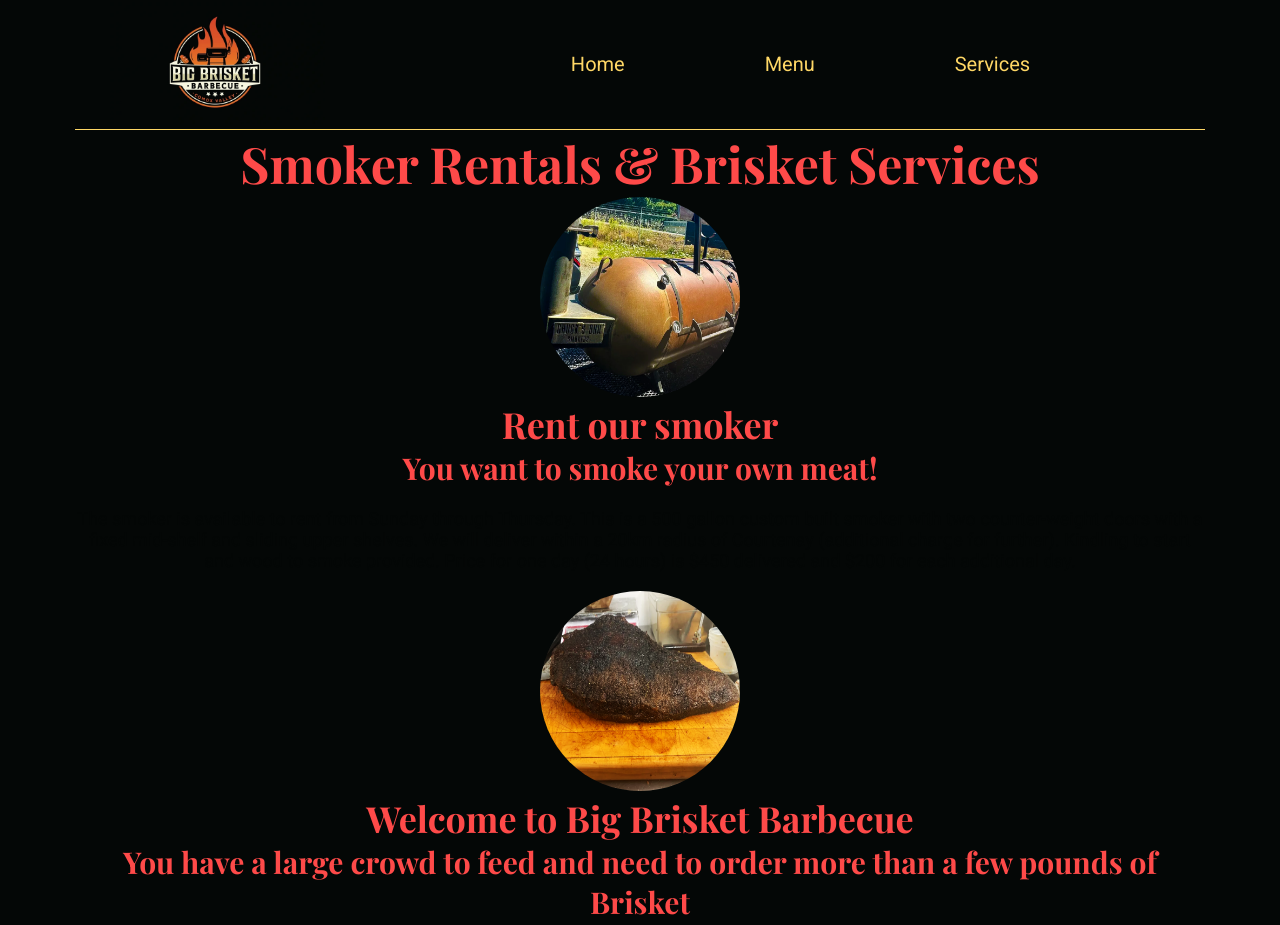
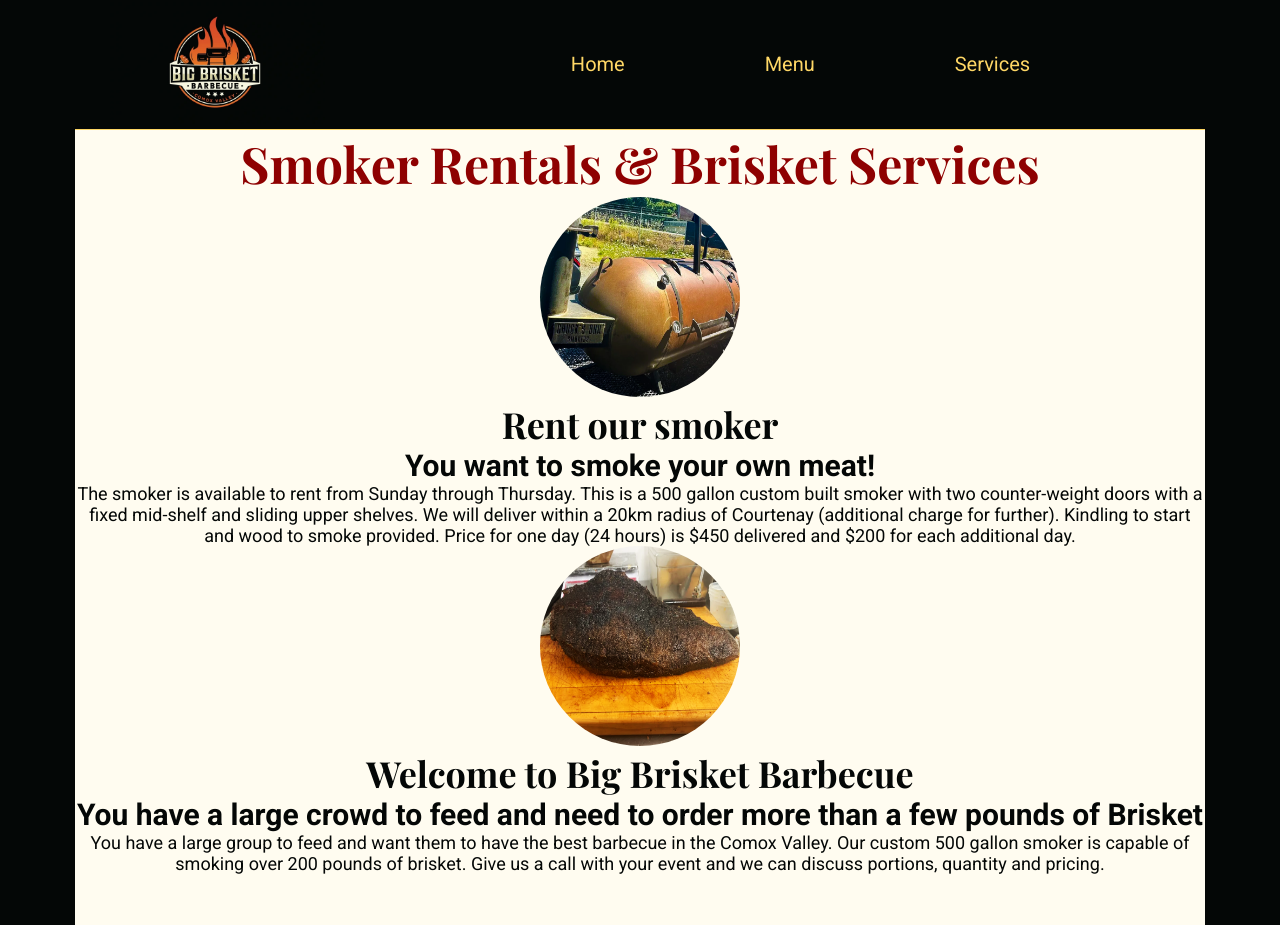
Before and after one commit to nic-dgl103-f24-cvs2/project-SunyeongJ-dev, a plain HTML site: page services.html in a window 1280 px wide. Shown: the top 925 px of the page. Drawn offline with nearby package versions, Linux system fonts and the light colour scheme.

Commit message:
Style typography in services page

```diff
--- a/style.css
+++ b/style.css
@@ -27,7 +27,7 @@ h1,
 h2,
 h3 {
   font-family: "Playfair Display", serif;
-  color: #fe4a49;
+  color: #8E0101;
   margin: 0;
 }
 
@@ -331,12 +331,30 @@ div .no-border {
 /* Services Page */
 .services-section {
   text-align: center;
+  background-color: #fffcf0;
 }
 
 .services-section img {
   width: 200px;
   height: 200px;
   border-radius: 50%;
+}
+
+.services-section h1 {
+  margin: 0;
+}
+
+.services-section h2 {
+  color:#040706;
+}
+
+.services-section h3 {
+  color:#040706;
+  font-family: "Roboto", sans-serif;
+}
+
+.services-section p {
+  margin: 0;
 }
 
 /* -------- Large Devices (desktops, 1200px and up) -------- */
```
